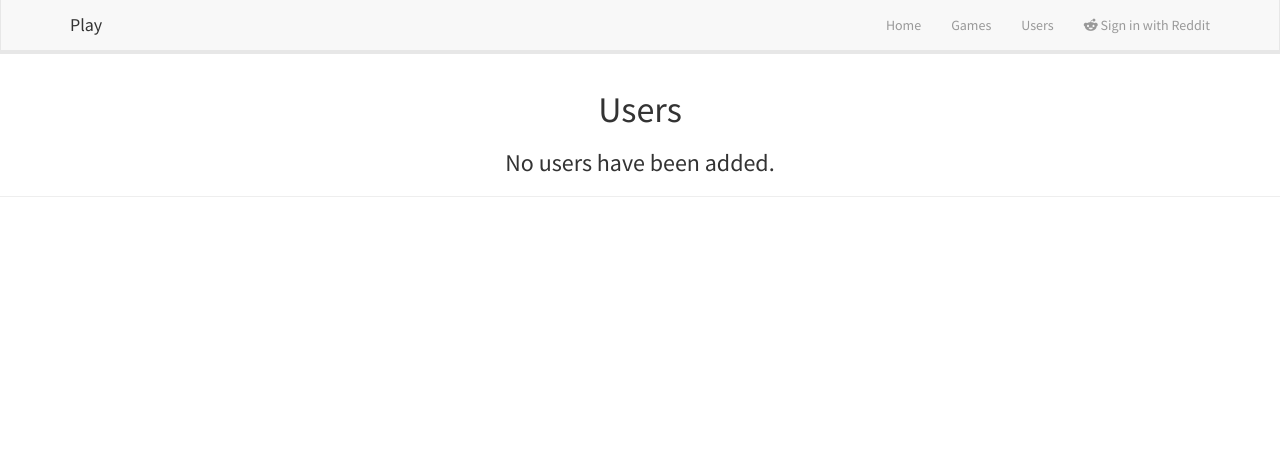
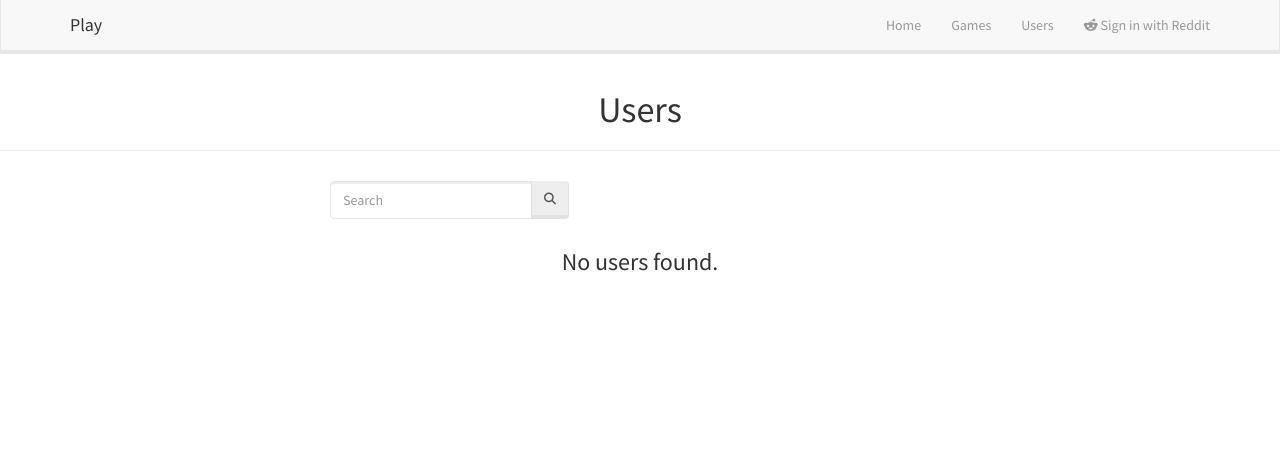
Before and after one commit to fossabot/italygames-play, a Flask app: template app/templates/users/users.html in a window 1280 px wide. Shown: the top 470 px of the page. Run offline with Flask 2, Linux system fonts and the light colour scheme; the template is opened without the code that fills it: values that come from a table or form of the project are taken from there, others are empty; some libraries are stand-ins or nearby versions.

Commit message:
add new search function
* new search macro that receives an endpoint and send a single string
* add search macro to users and games pages
* new endpoint for users and games search, can work also directly with GET
  at /users/search/<username> and /games/search/<name>

```diff
--- /dev/null
+++ b/app/templates/macros/search.html
@@ -0,0 +1,12 @@
+{% macro search_widget(endpoint) %}
+<form class="form-inline" action="{{ url_for(endpoint) }}" method="post">
+  <div class="input-group">
+    <input type="text" name="query" class="form-control" placeholder="Search">
+    <span class="input-group-btn">
+      <button class="btn btn-default" type="submit">
+        <i class="fa fa-search"></i>
+      </button>
+    </span>
+  </div>
+</form>
+{% endmacro %}
--- a/app/templates/users/users.html
+++ b/app/templates/users/users.html
@@ -1,4 +1,5 @@
 {% import "bootstrap/utils.html" as utils %}
+{% import "macros/search.html" as search %}
 {% extends "base.html" %}
 {% block body %}
   <div class="content-section">
@@ -7,8 +8,11 @@
         <div class="inner">
           <br/>
           <h1 style="text-align:center;">Users</h1>
+          <hr class="intro-divider">
+          <div class="center">
+            {{ search.search_widget('users.search') }}
+          </div>
           {% if users.items %}
-            <hr class="intro-divider">
             <div class="center">
               <table class="table table-striped table-bordered">
                 <thead>
@@ -52,8 +56,7 @@
             </div>
           {% else %}
             <div style="text-align: center">
-            <h3> No users have been added. </h3>
-            <hr class="intro-divider">
+            <h3> No users found. </h3>
           {% endif %}
           </div>
         </div>
```
Also changed, not shown: app/games/views.py (+21 -1 lines), app/templates/games/games.html (+6 -3 lines), app/users/views.py (+21 -1 lines), tests/test_views.py (+8 -0 lines).
